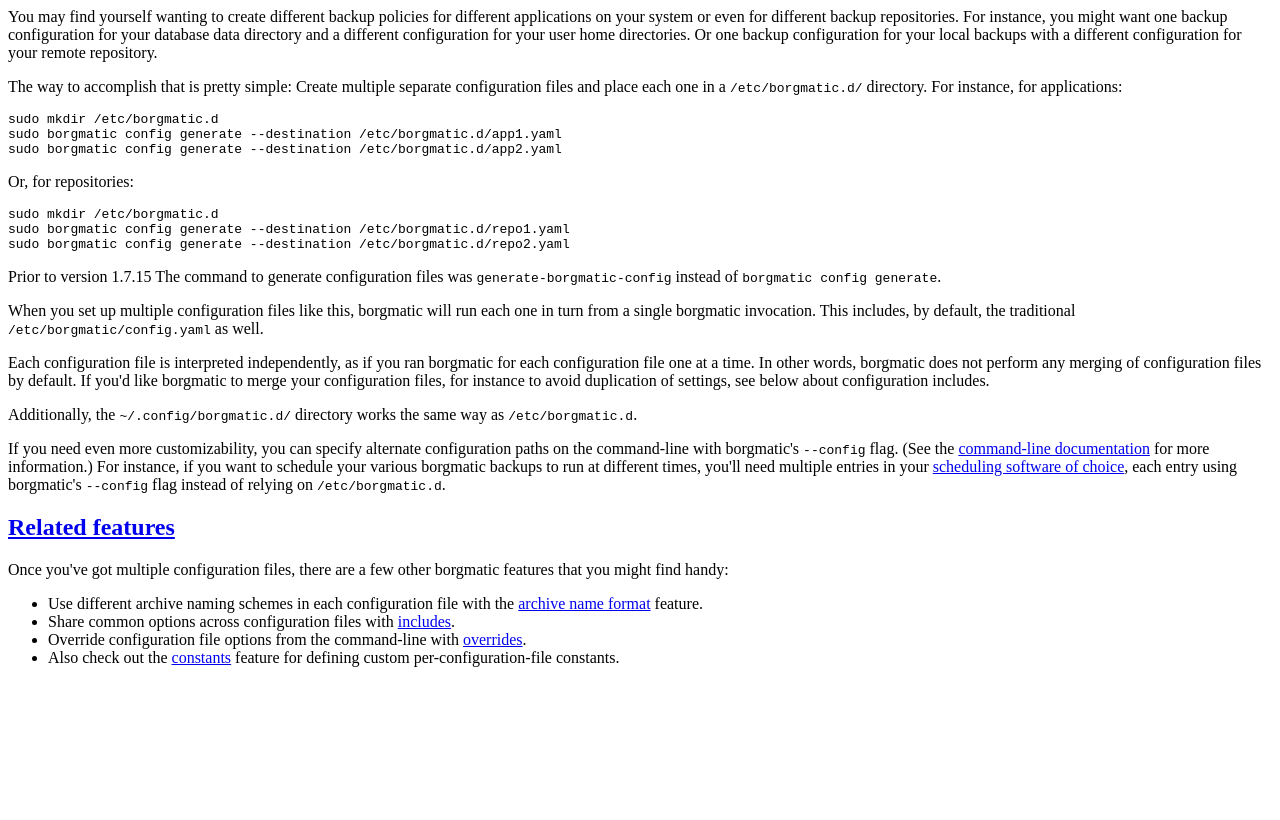
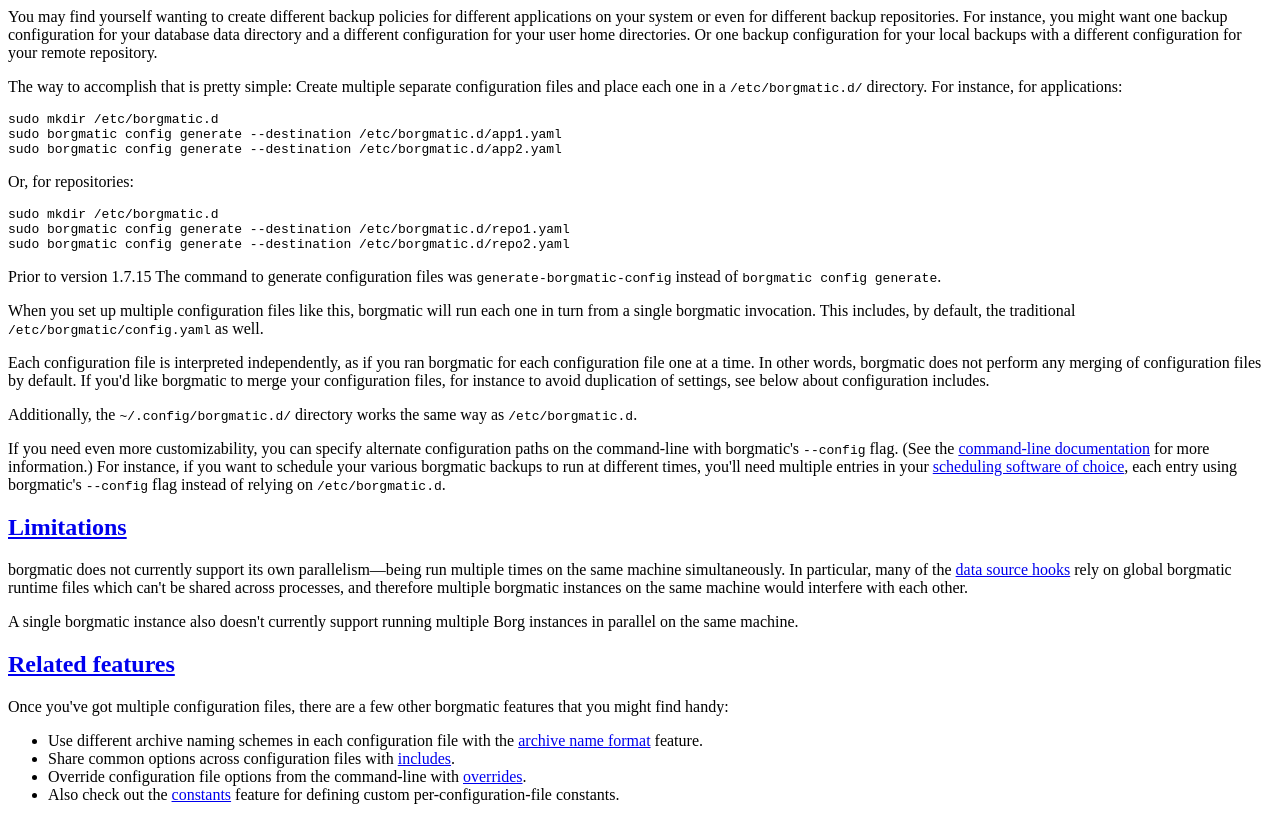
Before and after one commit to borgmatic-collective/borgmatic, an Eleventy site: page docs/how-to/make-per-application-backups.md in a window 1280 px wide. Built offline with nearby package versions, Linux system fonts and the light colour scheme; Eleventy itself is replaced by a stand-in of ours; code samples lack their colours; files that its build step writes are made by us from their sources; what eleventy-plugin-code-clipboard, markdown-it-replace-link would draw is missing.

Commit message:
Document borgmatic's limitations around parallelism—both its own and Borg's (#957).

```diff
--- a/docs/how-to/make-per-application-backups.md
+++ b/docs/how-to/make-per-application-backups.md
@@ -59,6 +59,20 @@ entry using borgmatic's `--config` flag instead of relying on
 `/etc/borgmatic.d`.
 
 
+## Limitations
+
+borgmatic does not currently support its own parallelism—being run multiple
+times on the same machine simultaneously. In particular, many of the [data
+source
+hooks](https://torsion.org/borgmatic/reference/configuration/data-sources/) rely
+on global borgmatic runtime files which can't be shared across processes, and
+therefore multiple borgmatic instances on the same machine would interfere with
+each other.
+
+A single borgmatic instance also doesn't currently support running multiple Borg
+instances in parallel on the same machine.
+
+
 <a id="archive-naming"></a>
 <a id="configuration-includes"></a>
 <a id="configuration-overrides"></a>
```
Also changed, not shown: 1 other file.
